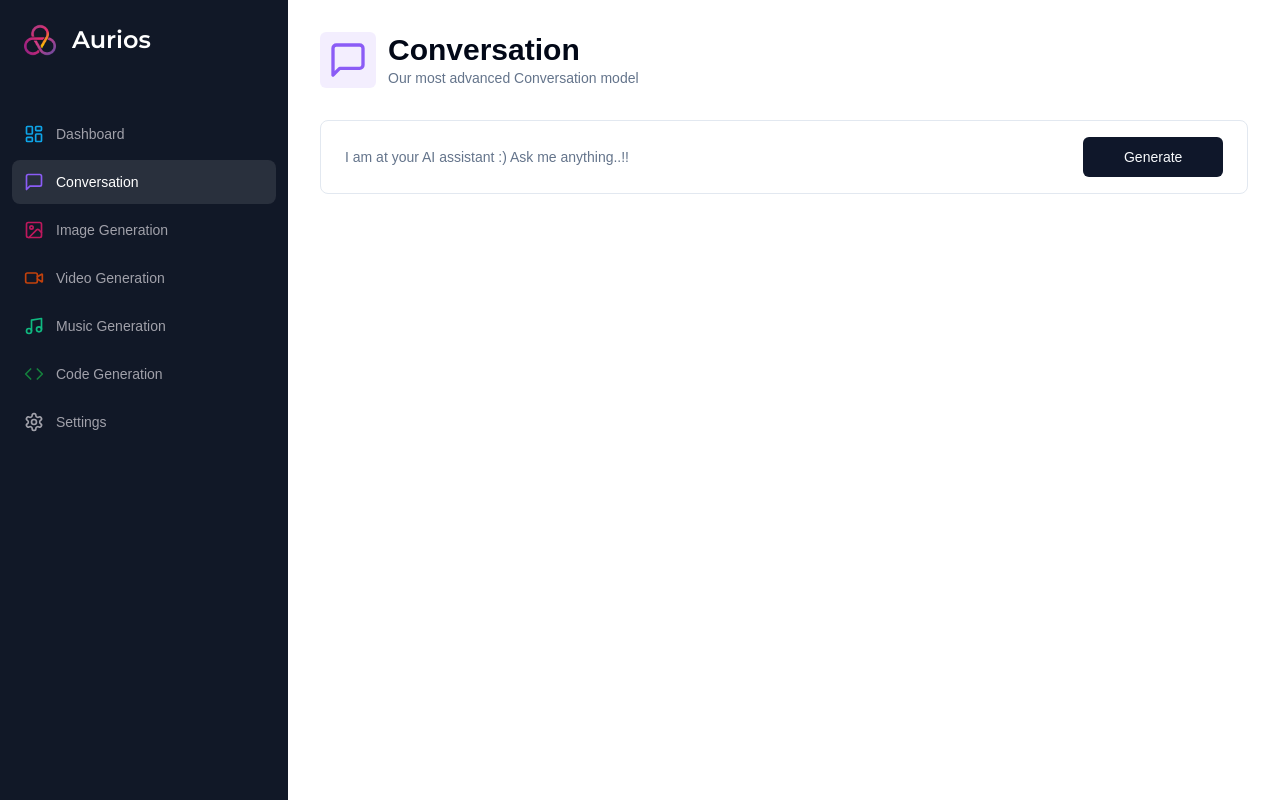
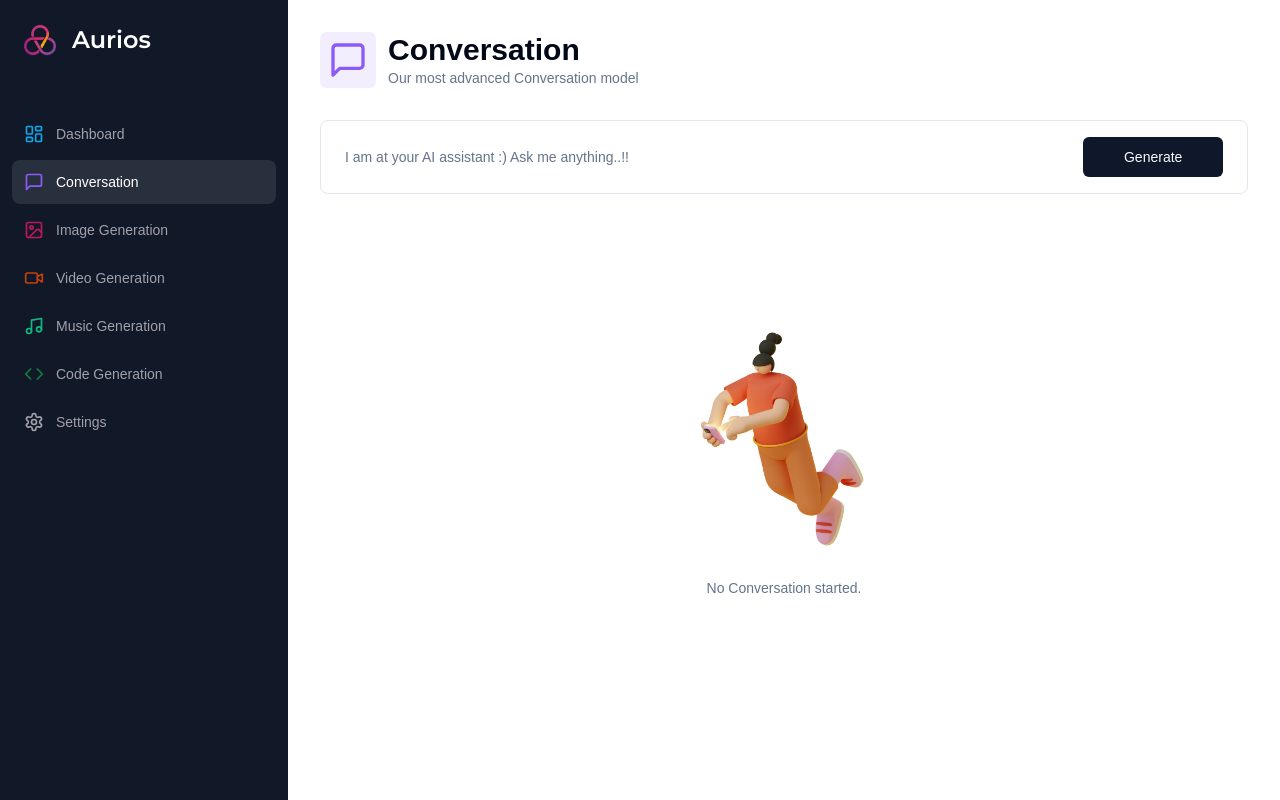
Before and after one commit to awaisnazir08/Aurios, a Next.js app: page /conversation in a window 1280 px wide. Built offline with nearby package versions, Linux system fonts and the light colour scheme.

Commit message:
api connection working, beautify conversation page

```diff
--- a/app/(dashboard)/(routes)/conversation/page.tsx
+++ b/app/(dashboard)/(routes)/conversation/page.tsx
@@ -1,7 +1,7 @@
 "use client";
 import * as z from "zod";
 
-import { Heading } from "@/components/ui/heading";
+import { Heading } from "@/components/heading";
 import { Form, FormControl, FormDescription, FormField, FormItem, FormMessage } from "@/components/ui/form";
 import axios from 'axios';
 import { MessageSquare } from "lucide-react";
@@ -13,6 +13,9 @@
 import { useRouter } from "next/navigation";
 import { useState } from "react";
 import { ChatCompletionMessageParam } from "openai/resources/index.mjs";
+import { Empty } from "@/components/empty";
+import { Loader } from "@/components/loader";
+import { cn } from "@/lib/utils";
 
 const ConversationPage = () => {
     const router = useRouter();
@@ -105,9 +108,25 @@
                     </Form>
                 </div>
                 <div className="space-y-4 mt-4">
+                    {isLoading && (
+                        <div className="p-8 rounded-lg w-full flex items-center justify-center bg-muted">
+                            <Loader />
+                        </div>
+                    )}
+                    {messages.length===0 && !isLoading && (
+                        <div>
+                            <Empty label="No Conversation started." />
+                        </div>
+                    )}
                     <div className="flex flex-col-reverse gap-y-4 ">
                         {messages.map((message) => (
-                            <div key = {message.content}>
+                            <div
+                            key = {message.content}
+                            className={cn(
+                                "p-8 w-full flex items-start gap-x-8 rounded-lg",
+                                message.role === 'user'? 'bg-white border border-black/10': "bg-muted"
+                            )}
+                            >
                                 {message.content}
                             </div>
                         ))}
--- a/app/api/conversation/route.ts
+++ b/app/api/conversation/route.ts
@@ -1,8 +1,6 @@
 import { auth } from "@clerk/nextjs/server";
 import { NextResponse } from "next/server";
 import { OpenAI } from "openai";
-// import OpenAIApi from 'openai';
-// import Configuration from 'openai';
 
 
 
--- /dev/null
+++ b/components/empty.tsx
@@ -0,0 +1,25 @@
+import Image from "next/image";
+
+interface EmptyProps {
+    label: string;
+
+}
+
+export const Empty = ({
+    label
+}: EmptyProps) => {
+    return (
+        <div className="h-full p-20 flex flex-col items-center justify-center">
+            <div className="relative h-72 w-72 ">
+                <Image
+                alt='Empty'
+                fill
+                src="/empty.png"
+                />
+            </div>
+            <p className="text-muted-foreground text-sm text-center">
+                {label}
+            </p>
+        </div>
+    );
+}
--- /dev/null
+++ b/components/loader.tsx
@@ -0,0 +1,18 @@
+import Image from "next/image";
+
+export const Loader = () => {
+    return (
+        <div className="h-full flex flex-col gap-y-4 items-center justify-center ">
+            <div className="w-10 h-10 relative animate-spin">
+                <Image
+                alt = 'logo'
+                fill
+                src = '/logo.png'
+                />
+            </div>
+            <p className="text-sm text-center text-muted-foreground">
+            Aurios is Thinking...
+            </p>
+        </div>
+    )
+};
--- a/components/navbar.tsx
+++ b/components/navbar.tsx
@@ -1,5 +1,5 @@
 import { UserButton } from "@clerk/nextjs";
-import MobileSidebar from "@/components/ui/mobile-sidebar";
+import MobileSidebar from "@/components/mobile-sidebar";
 
 const Navbar = () => {
     return (
```
Also changed, not shown: components/heading.tsx (renamed from components/ui/heading.tsx), components/mobile-sidebar.tsx (renamed from components/ui/mobile-sidebar.tsx), public/empty.png (added).
